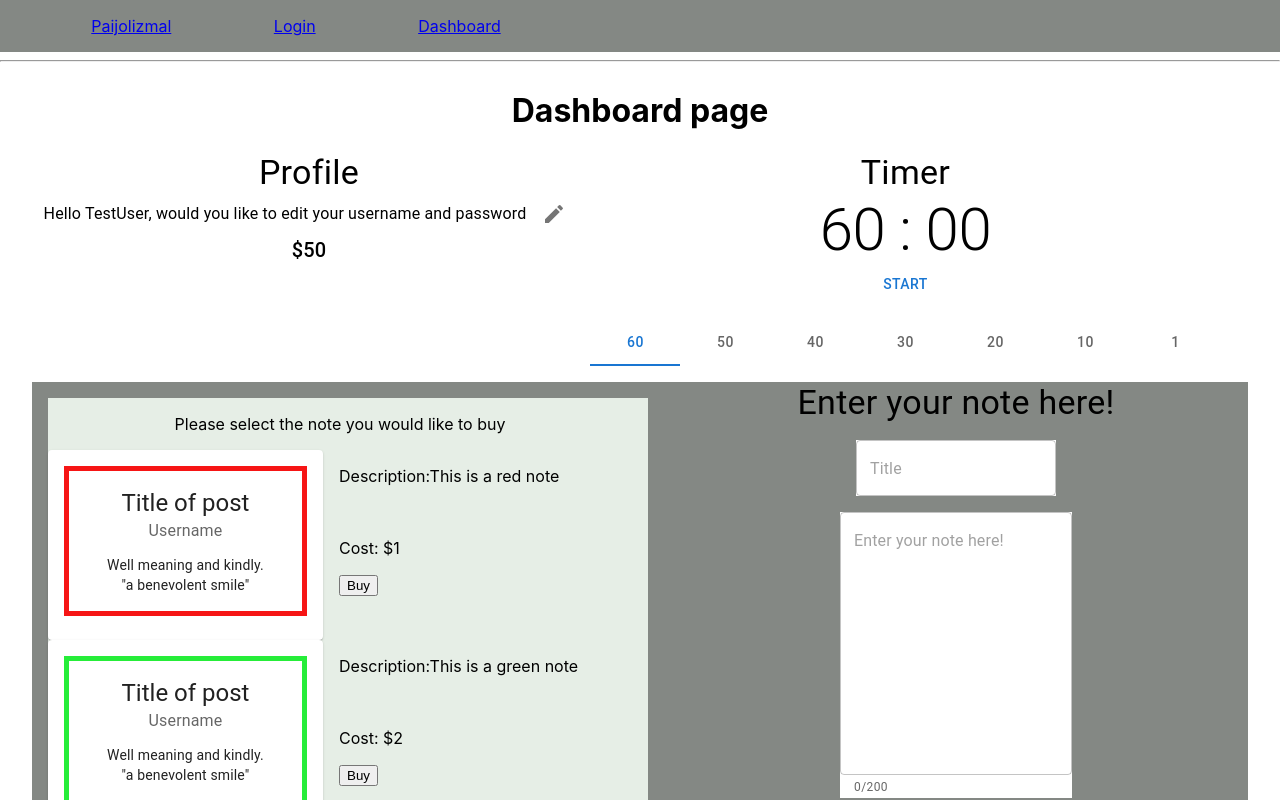
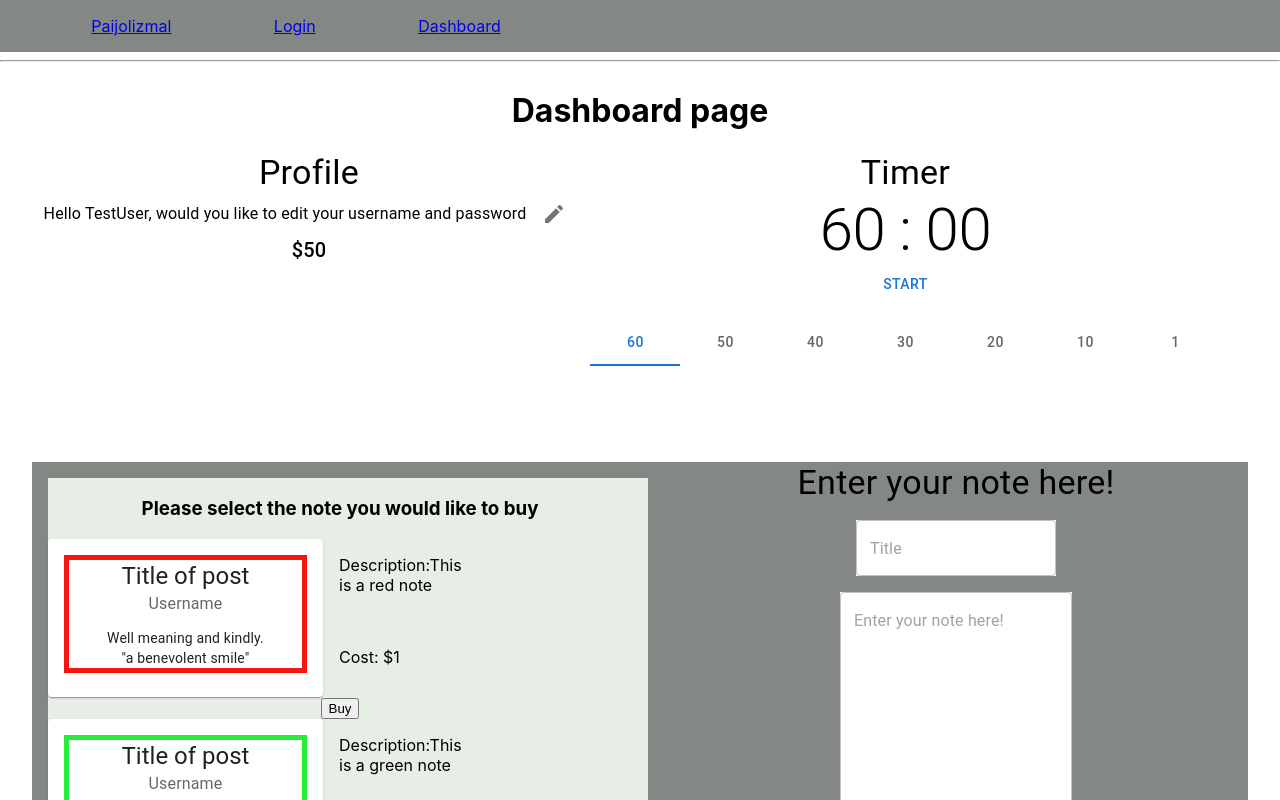
Before and after one commit to J5kinner/PaiJoLizMal, a React (Create React App) app: page /dashboard in a window 1280 px wide. Shown: the top 800 px of the page. Built offline with nearby package versions, Linux system fonts and the light colour scheme.

Commit message:
Shop barebones

```diff
--- a/src/assets/scss/components/Shop.scss
+++ b/src/assets/scss/components/Shop.scss
@@ -5,11 +5,11 @@
   margin: 1em;
   width: 100%;
   padding-right: 1em;
+
 }
 
 .shop-item {
   display: flex;
-  padding: 1em;
   flex-direction: column;
 }
 
@@ -19,6 +19,11 @@
     display: block;
     padding-left: 1em;
     text-align: left;
+    width:20%;
+  }
+  .btn-buy {
+      display: block;
+      padding: 2em;
   }
 }
 
--- a/src/assets/scss/views/Dashboard.scss
+++ b/src/assets/scss/views/Dashboard.scss
@@ -1,10 +1,14 @@
 @import '../../global/_colors.scss';
 
 .dash-page {
-    display: flex;
+    display:flex;
     justify-content: center;
+    flex-wrap: wrap;
+
 
 }
+
+
 
 .dashboard {
     display: flex;
@@ -25,6 +29,6 @@
 .shop-front {
     display: flex;
     width: 95vw;
-
-    background: $smoke;
+    margin-top:5em;
+    background-color: $smoke;
 }
--- a/src/components/Shop.js
+++ b/src/components/Shop.js
@@ -8,14 +8,21 @@ const items = [
   { id: 3, title: "This is a blue note", cost: 3, color: "blue" },
 ];
 
+
+const buyHandler = (props) => {
+    console.log("Buying a " + props + " note");
+
+}
+
 function Shop(props) {
   return (
     <div className="shop">
-      <p>Please select the note you would like to buy</p>
+      <h3>Please select the note you would like to buy</h3>
       <ul className="list">
         {items.map((item) => (
           <li key={item.id}>
             <ShopItem title={item.title} cost={item.cost} color={item.color} />
+        <button onClick={buyHandler(item.color)}>Buy</button>
           </li>
         ))}
       </ul>
--- a/src/components/ShopItem.js
+++ b/src/components/ShopItem.js
@@ -1,6 +1,7 @@
 import React from "react";
 import Note from "./Note.js";
 import "../assets/scss/components/Shop.scss";
+
 
 const ShopItem = (props) => {
   return (
@@ -10,8 +11,8 @@ const ShopItem = (props) => {
         <p>Description:{props.title}</p>
         <br />
         <p>Cost: ${props.cost}</p>
-        <button href="/">Buy</button>
       </div>
+
     </div>
   );
 };
--- a/src/views/Dashboard/DashboardPage.js
+++ b/src/views/Dashboard/DashboardPage.js
@@ -33,8 +33,12 @@ function DashboardPage() {
 
   return (
     <div className="dash-page">
+      <div className="title">
+      <h1>Dashboard page</h1>
+      </div>
+
       <div className="dashboard">
-        <h1>Dashboard page</h1>
+
         <div className="profile">
           <ProfileCard user={user} />
 
```
